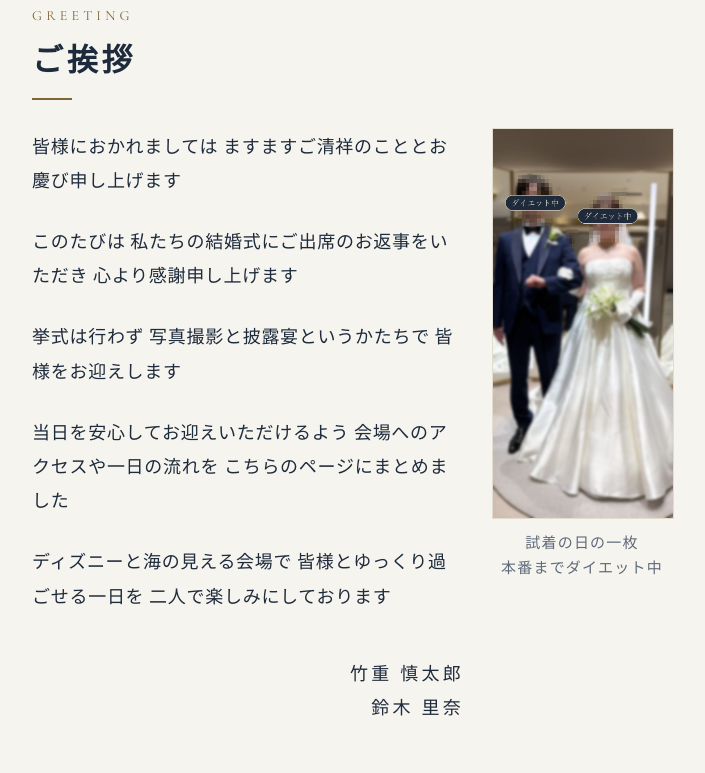
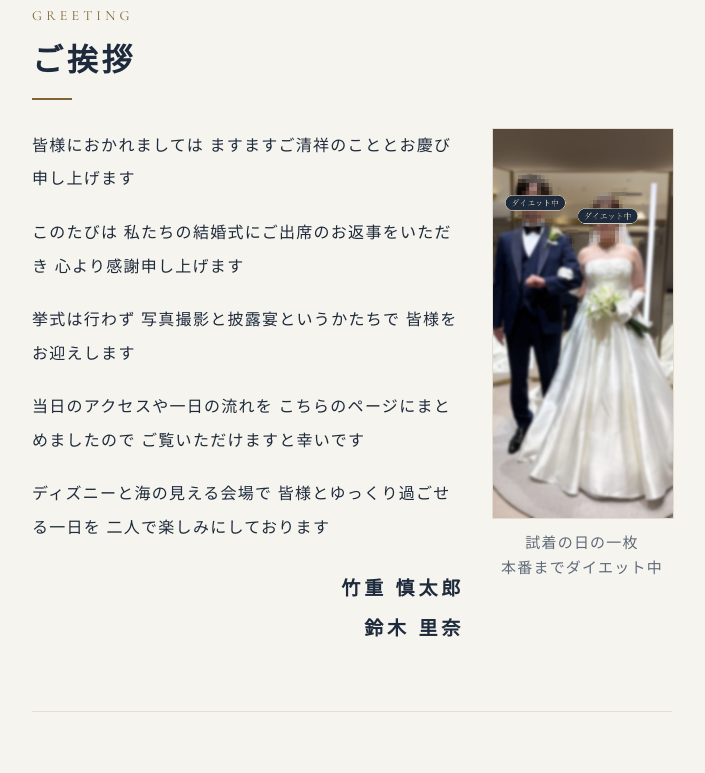
Before and after one commit to suzurina-creator/shinrina-1012, a plain HTML site: page index.html in a window 1280 px wide. Shown: the part 892-1665 px from the top of the page, without its empty margins (288-993 px from the left). Drawn offline with nearby package versions, Linux system fonts and the light colour scheme.

Commit message:
挨拶文を明朝体に調整、地図リンクカードを削除
Co-Authored-By: Claude Fable 5.1 <noreply@anthropic.com>

```diff
--- a/index.html
+++ b/index.html
@@ -189,6 +189,14 @@
   }
   .prose p { margin: 0; }
   .prose p + p { margin-top: 1.5em; }
+  .greet .prose p {
+    font-family: var(--serif-jp);
+    font-weight: 500;
+    font-size: 16px;
+    line-height: 2.1;
+    letter-spacing: 0.08em;
+  }
+  .greet .prose p + p { margin-top: 1.25em; }
   .prose .sign {
     margin-top: 2.4em;
     text-align: right;
@@ -196,6 +204,7 @@
     letter-spacing: 0.18em;
     font-size: 18px;
   }
+  .greet .prose p.sign { font-size: 19px; font-weight: 600; letter-spacing: 0.2em; }
 
   /* ---------- info list ---------- */
   .info {
@@ -635,7 +644,7 @@
         <p>皆様におかれましては ますますご清祥のこととお慶び申し上げます</p>
         <p>このたびは 私たちの結婚式にご出席のお返事をいただき 心より感謝申し上げます</p>
         <p>挙式は行わず 写真撮影と披露宴というかたちで 皆様をお迎えします</p>
-        <p>当日を安心してお迎えいただけるよう 会場へのアクセスや一日の流れを こちらのページにまとめました</p>
+        <p>当日のアクセスや一日の流れを こちらのページにまとめましたので ご覧いただけますと幸いです</p>
         <p>ディズニーと海の見える会場で 皆様とゆっくり過ごせる一日を 二人で楽しみにしております</p>
         <p class="sign">竹重 慎太郎<br>鈴木 里奈</p>
       </div>
@@ -688,14 +697,6 @@
       <iframe title="会場の地図" loading="lazy" referrerpolicy="no-referrer-when-downgrade"
         src="https://maps.google.com/maps?q=%E3%82%B7%E3%82%A7%E3%83%A9%E3%83%88%E3%83%B3%E3%83%BB%E3%82%B0%E3%83%A9%E3%83%B3%E3%83%87%E3%83%BB%E3%83%88%E3%83%BC%E3%82%AD%E3%83%A7%E3%83%BC%E3%83%99%E3%82%A4%E3%83%BB%E3%83%9B%E3%83%86%E3%83%AB&amp;hl=ja&amp;z=15&amp;output=embed"></iframe>
     </div>
-    <a class="map-card" href="https://www.google.com/maps/search/?api=1&amp;query=%E3%82%B7%E3%82%A7%E3%83%A9%E3%83%88%E3%83%B3%E3%83%BB%E3%82%B0%E3%83%A9%E3%83%B3%E3%83%87%E3%83%BB%E3%83%88%E3%83%BC%E3%82%AD%E3%83%A7%E3%83%BC%E3%83%99%E3%82%A4%E3%83%BB%E3%83%9B%E3%83%86%E3%83%AB" target="_blank" rel="noopener">
-      <svg viewBox="0 0 24 24" fill="none" aria-hidden="true"><path d="M12 2.5c-3.6 0-6.5 2.9-6.5 6.5 0 4.9 6.5 12.5 6.5 12.5s6.5-7.6 6.5-12.5c0-3.6-2.9-6.5-6.5-6.5Z" stroke="currentColor" stroke-width="1.2"/><circle cx="12" cy="9" r="2.4" stroke="currentColor" stroke-width="1.2"/></svg>
-      <span class="map-card-text">
-        <b>Googleマップで開く</b>
-        <span>シェラトン・グランデ・トーキョーベイ・ホテル<br>千葉県浦安市舞浜1-9</span>
-      </span>
-      <span class="map-card-arrow" aria-hidden="true">→</span>
-    </a>
 
     <div class="sec-head">
       <p class="en">Access</p>
```
